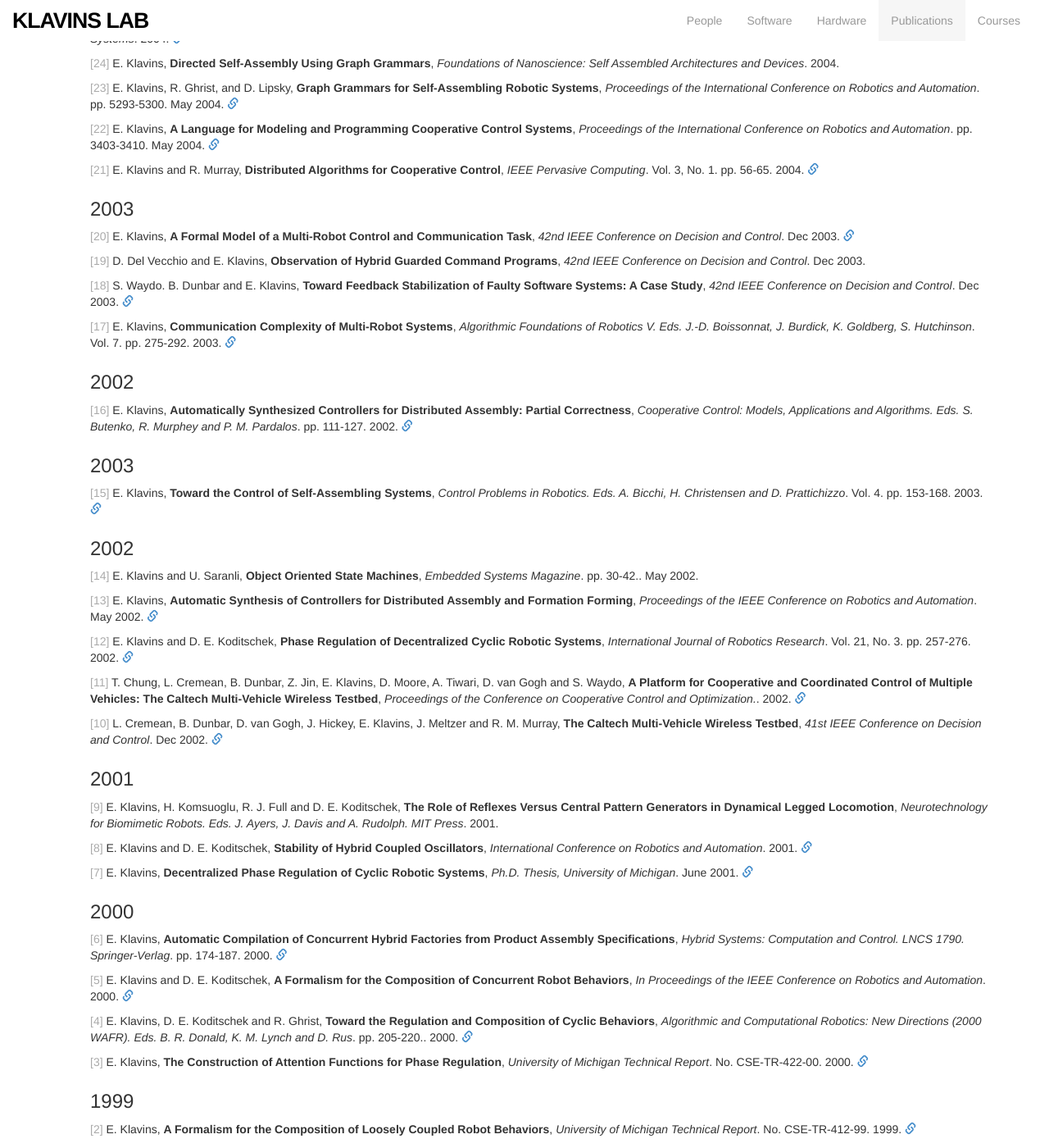
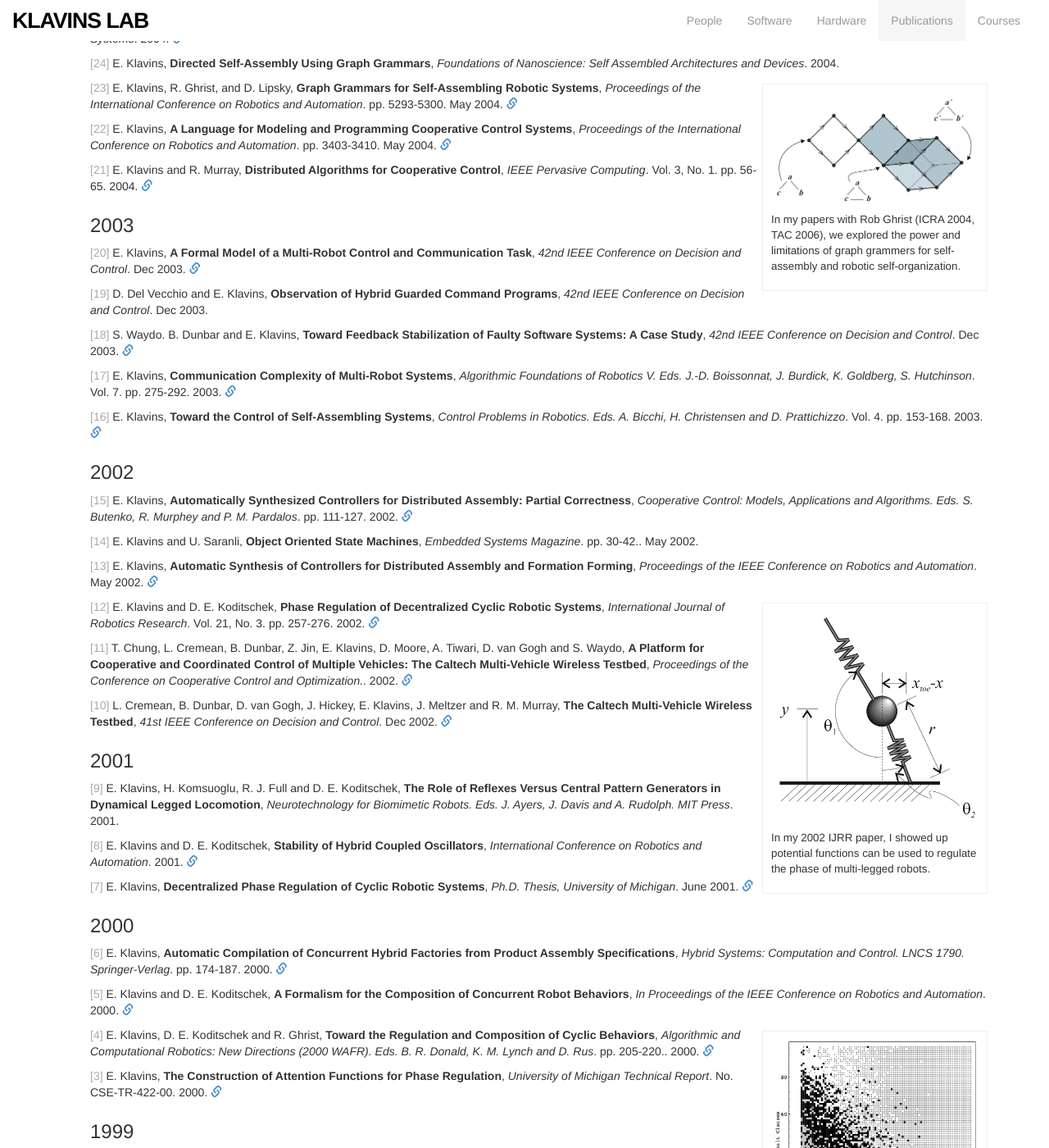
Before and after one commit to klavinslab/klavinslab.github.io, a Jekyll site: the page built from publications.html, in a window 1280 px wide and 1400 px high, scrolled down 2407 px. Shown: the whole window at 82% size. Built offline with Jekyll 4.4.1, drawn with Linux system fonts in a browser that asks for light colours; Markdown is read by kramdown in place of the engine named in the settings; some of the changed text lies outside the part shown.

Commit message:
more images

```diff
--- a/_data/publications.yml
+++ b/_data/publications.yml
@@ -337,6 +337,8 @@
   year: 2004
   pages: 5293-5300
   link: http://faculty.washington.edu/klavins/papers/icra04-sa.pdf
+  image: 'images/gg.png'
+  caption: 'In my papers with Rob Ghrist (ICRA 2004, TAC 2006), we explored the power and limitations of graph grammers for self-assembly and robotic self-organization.'
 
 - authors: E. Klavins
   title: A Language for Modeling and Programming Cooperative Control Systems
@@ -383,12 +385,6 @@
   pages:  275-292
   link: http://faculty.washington.edu/klavins/papers/mvcc.pdf
 
-- authors: E. Klavins
-  title: "Automatically Synthesized Controllers for Distributed Assembly: Partial Correctness"
-  journal: "Cooperative Control: Models, Applications and Algorithms. Eds. S. Butenko, R. Murphey and P. M. Pardalos"
-  year: 2002
-  pages: 111-127
-  link: http://faculty.washington.edu/klavins/papers/klavins-cco2001.pdf
 
 - authors: E. Klavins
   title: Toward the Control of Self-Assembling Systems
@@ -397,6 +393,14 @@
   volume: 4
   pages:  153-168
   link: http://faculty.washington.edu/klavins/papers/klavins-cpra02.pdf
+
+- authors: E. Klavins
+  title: "Automatically Synthesized Controllers for Distributed Assembly: Partial Correctness"
+  journal: "Cooperative Control: Models, Applications and Algorithms. Eds. S. Butenko, R. Murphey and P. M. Pardalos"
+  year: 2002
+  pages: 111-127
+  link: http://faculty.washington.edu/klavins/papers/klavins-cco2001.pdf
+
 
 - authors: E. Klavins and U. Saranli
   title: Object Oriented State Machines
@@ -420,6 +424,9 @@
   number:  3
   pages:  257-276
   link: http://ijr.sagepub.com/cgi/content/abstract/21/3/257
+  image: "images/hopper.png"
+  caption: "In my 2002 IJRR paper, I showed up potential functions can be used to regulate the phase of
+           multi-legged robots."
 
 - authors: T. Chung, L. Cremean, B. Dunbar, Z. Jin, E. Klavins, D. Moore, A. Tiwari, D. van Gogh and S. Waydo
   title: "A Platform for Cooperative and Coordinated Control of Multiple Vehicles: The Caltech Multi-Vehicle Wireless Testbed"
@@ -471,6 +478,9 @@
   pages:  205-220.
   year: 2000
   link: http://faculty.washington.edu/klavins/papers/wafr2000.ps
+  image: "images/nonmon.png"
+  caption: "In my first paper, in AAAI-98, I showed there is a phase transition between satisfiable and unsatisfiable 3-valued
+            logic propositions as the number of clauses increases. Exciting!"
 
 - authors: E. Klavins
   title: The Construction of Attention Functions for Phase Regulation
--- a/_includes/paper.html
+++ b/_includes/paper.html
@@ -1,6 +1,6 @@
   {% if include.param.image %}
     <div class='paper-figure'>
-      <img src='{{ include.param.image }}'></img>
+      <a href='{{ include.param.image }}'><img src='{{ include.param.image }}'></img></a>
       <p>{{ include.param.caption }}</p>
     </div>
   {% endif %}
```
Also changed, not shown: images/gg.png (added), images/hopper.png (added), images/nonmon.png (added), 10 other files.
